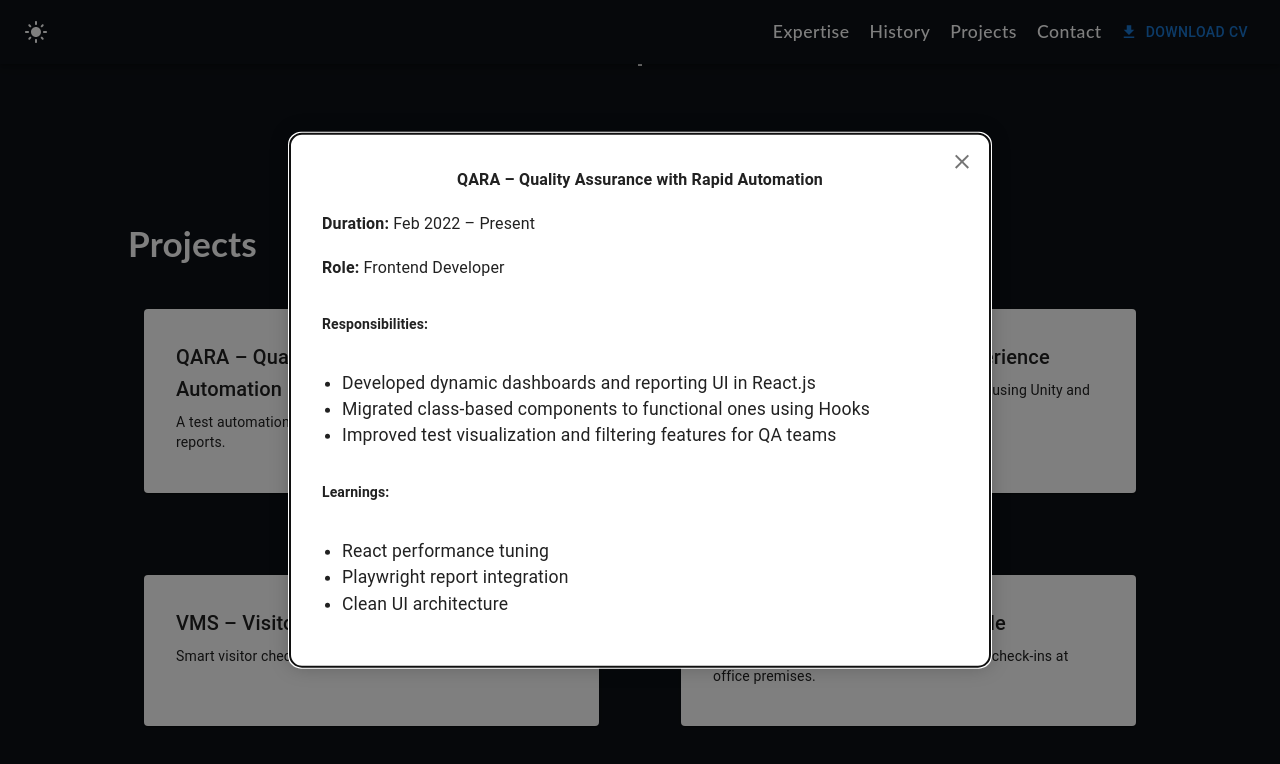
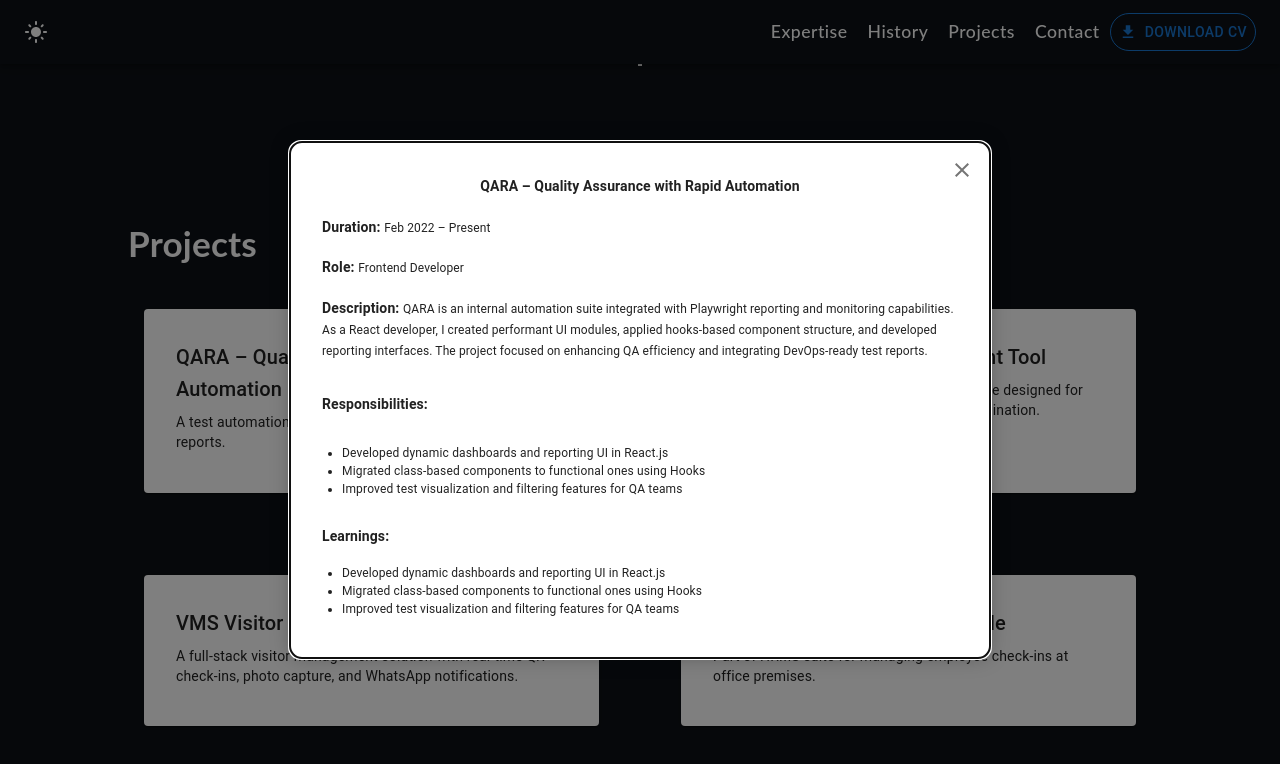
Before and after one commit to anshuli-chitade/profile-card-web, a React (Create React App) app: page / in a window 1280 px wide. Both pictures are taken after a click on the element 371 px from the left and 3623 px from the top of the page. Shown: the part 3223-3987 px from the top of the page. Built offline with nearby package versions, Linux system fonts and the light colour scheme.

Commit message:
[fix] : refactor style

```diff
--- a/src/App.tsx
+++ b/src/App.tsx
@@ -1,4 +1,4 @@
-import React, {useState, useEffect} from "react";
+import React, { useState, useEffect } from "react";
 import {
   Main,
   Timeline,
@@ -8,35 +8,39 @@
   Navigation,
   Footer,
 } from "./components";
-import FadeIn from './components/FadeIn';
-import './index.scss';
+import FadeIn from "./components/FadeIn";
+import "./index.scss";
 
 function App() {
-    const [mode, setMode] = useState<string>('dark');
+  const [mode, setMode] = useState<string>("dark");
 
   const handleModeChange = () => {
-        if (mode === 'dark') {
-            setMode('light');
+    if (mode === "dark") {
+      setMode("light");
     } else {
-            setMode('dark');
+      setMode("dark");
     }
-    }
+  };
 
   useEffect(() => {
-        window.scrollTo({top: 0, left: 0, behavior: 'smooth'});
+    window.scrollTo({ top: 0, left: 0, behavior: "smooth" });
   }, []);
 
   return (
-    <div className={`main-container ${mode === 'dark' ? 'dark-mode' : 'light-mode'}`}>
-        <Navigation parentToChild={{mode}} modeChange={handleModeChange}/>
+    <div
+      className={`main-container ${
+        mode === "dark" ? "dark-mode" : "light-mode"
+      }`}
+    >
+      <Navigation parentToChild={{ mode }} modeChange={handleModeChange} />
       <FadeIn transitionDuration={700}>
-            <Main/>
-            <Expertise/>
-            <Timeline/>
-            <Project/>
-            <Contact/>
+        <Main />
+        <Expertise />
+        <Timeline />
+        <Project />
+        <Contact />
       </FadeIn>
-        <Footer />
+      {/* <Footer /> */}
     </div>
   );
 }
--- a/src/assets/styles/Project.scss
+++ b/src/assets/styles/Project.scss
@@ -46,6 +46,20 @@
   display: flex;
   flex-direction: column;
   gap: 1rem;
+  font-size: 12px;
+
+    .MuiTypography-root {
+    font-size: inherit !important;
+    font-weight: normal;
+    }
+
+  ul li {
+    font-size: inherit !important;
+  }
+
+  strong{
+    font-size: 14px;
+  }
 }
 
 .modal-box img {
--- a/src/components/Navigation.tsx
+++ b/src/components/Navigation.tsx
@@ -87,12 +87,17 @@
         ))}
         <ListItem disablePadding>
           <ListItemButton
-            sx={{ textAlign: "center" }}
-            component="a"
             href="https://anshuli-chitade.github.io/profile-card-web/Anshuli_Chitade.pdf"
             download
           >
-            <ListItemText primary="Download CV" />
+            <ListItemText
+              primary="Download CV"
+              sx={{
+                border: "1px solid",
+                borderRadius: "50px",
+                textAlign: "center",
+              }}
+            />
           </ListItemButton>
         </ListItem>
       </List>
@@ -136,6 +141,12 @@
               href="https://anshuli-chitade.github.io/profile-card-web/Anshuli_Chitade.pdf"
               download
               className="download-btn"
+              style={{
+                borderColor: "text.primary",
+                color: "text.primary",
+                border: "1px solid",
+                borderRadius: "50px",
+              }}
             >
               <DownloadIcon style={{ marginRight: "8px" }} />
               Download CV
--- a/src/components/Project.tsx
+++ b/src/components/Project.tsx
@@ -16,7 +16,6 @@
 interface ProjectType {
   title: string;
   image: string;
-  url: string;
   shortDesc: string;
   fullDesc: string;
   duration: string;
@@ -38,8 +37,6 @@
     setOpen(false);
     setActiveProject(null);
   };
-
-  console.log("activeProject---", activeProject);
 
   return (
     <div className="projects-container" id="projects">
@@ -86,14 +83,15 @@
                   <strong>{activeProject.title}</strong>
                 </Typography>
                 <Typography variant="subtitle1">
-                  <strong>Duration:</strong> {activeProject.duration}
+                  <strong>Duration: </strong> {activeProject.duration}
                 </Typography>
                 <Typography variant="subtitle1">
-                  <strong>Role:</strong> {activeProject.role}
+                  <strong>Role: </strong> {activeProject.role}
                 </Typography>
-                {/* <Typography variant="body1" sx={{ mt: 2 }}>
+                <Typography variant="subtitle1" color="text.primary">
+                  <strong>Description: </strong>
                   {activeProject.fullDesc}
-                </Typography> */}
+                </Typography>
                 <Typography variant="subtitle2" sx={{ mt: 2 }}>
                   <strong>Responsibilities:</strong>
                 </Typography>
@@ -105,11 +103,21 @@
                 <Typography variant="subtitle2">
                   <strong>Learnings:</strong>
                 </Typography>
-                <ul>
-                  {activeProject.learnings.map((item, idx) => (
-                    <li key={idx}>{item}</li>
+                <Typography component="ul" sx={{ pl: 2, mb: 1 }}>
+                  {activeProject.responsibilities.map((item, idx) => (
+                    <Typography
+                      component="li"
+                      key={idx}
+                      sx={{
+                        fontSize: "12px",
+                        fontFamily: "inherit",
+                        listStyle: "disc",
+                      }}
+                    >
+                      {item}
+                    </Typography>
                   ))}
-                </ul>
+                </Typography>
               </>
             )}
           </Box>
--- a/src/constants/constant.js
+++ b/src/constants/constant.js
@@ -7,7 +7,6 @@
   {
     title: "QARA – Quality Assurance with Rapid Automation",
     image: qara,
-    url: "https://www.filmate.club/",
     shortDesc:
       "A test automation suite enhanced with custom Playwright reports.",
     fullDesc:
@@ -26,50 +25,61 @@
     ],
   },
   {
-    title: "xSpaces – Multiplayer 3D Experience",
+    title: "xSpaces - Product Management Tool",
     image: xspaces,
-    url: "https://yujisatojr.itch.io/highspeedchase",
     shortDesc:
-      "A web-integrated 3D multiplayer experience using Unity and React.",
+      "A collaborative, spreadsheet-style workspace designed for structured product planning and team coordination.",
     fullDesc:
-      "xSpaces is a gamified platform featuring multiplayer functionality. I contributed to building the interface using React.js and implemented integrations with Unity WebGL components. This allowed seamless interaction between frontend UI and the game canvas.",
+      "xSpaces is a web-based platform that enables teams to collaboratively manage product data in a flexible, spreadsheet-style environment. It supports structured workflows, grid-based editing, and custom views tailored to product planning needs. I contributed across both frontend and backend, working on interactive features, performance improvements, and overall application stability.",
     duration: "2023",
     role: "Full Stack Developer",
     responsibilities: [
-      "Built React.js interface to embed and control Unity 3D canvas",
-      "Implemented communication between Unity and browser components",
-      "Integrated game analytics and session tracking",
+      "Developed and optimized user interface components using React.js and Material UI",
+      "Built advanced features like Card View and Multi-Dimensional Value column field",
+      "Implemented Summary View to present aggregated data insights",
+      "Contributed to backend development using NestJS for data handling and business logic",
+      "Fixed critical bugs and addressed SonarQube code smells for maintainable codebase",
+      "Performed unit testing to ensure reliability of key modules",
+      "Collaborated on deployment strategy and suggested improvements for CI/CD pipelines",
     ],
     learnings: [
-      "Unity + React communication",
-      "WebGL integration",
-      "Game session analytics",
+      "Designing scalable UI components in React.js with Material UI",
+      "Implementing complex data structures like multi-dimensional fields in a spreadsheet layout",
+      "Writing clean and maintainable backend code using NestJS",
+      "Applying unit testing and resolving static analysis issues (SonarQube)",
+      "Improving application quality through performance tuning and code reviews",
     ],
   },
   {
-    title: "VMS – Visitor Management System",
+    title: "VMS Visitor Management System",
     image: vms,
-    url: "https://yujisatojr.itch.io/spacecraft", // Replace with real deployment link if different
-    shortDesc: "Smart visitor check-in/check-out system with QR-based flow.",
+    shortDesc:
+      "A full-stack visitor management solution with real-time QR check-ins, photo capture, and WhatsApp notifications.",
     fullDesc:
-      "VMS is an internal application built for managing real-time visitor check-ins. I contributed to frontend components using React, built reusable form elements, and connected the app to Loopback APIs for data processing. The system enables real-time badge generation, QR scanning, and log management.",
+      "VMS is a comprehensive visitor management system designed to digitize and streamline the entire check-in process. I led the end-to-end development — from frontend to backend — handling all core functionalities independently. This included visitor photo capture and secure storage in Azure Blob Storage using SAS tokens, real-time QR-based check-ins, WhatsApp notifications with encrypted public links, and UI/UX design enhancements. I also integrated the entire module into the HRMS system via .aspx pages with SQL backend support.",
     duration: "2023 – Present",
-    role: "Frontend Engineer",
+    role: "Full Stack Developer",
     responsibilities: [
-      "Developed React-based visitor and admin interface",
-      "Integrated real-time API-driven check-in flow",
-      "Optimized component reusability and responsiveness",
+      "Developed complete frontend using React.js with focus on usability and responsive design",
+      "Captured visitor photos and securely stored them in Azure Blob Storage using SAS tokens",
+      "Built backend services using Node.js and Prisma ORM for visitor data and audit logging",
+      "Implemented real-time QR-based check-in and badge generation workflows",
+      "Created encrypted public URLs and sent automated WhatsApp notifications to visitors",
+      "Integrated the VMS module into HRMS using .aspx pages and SQL Server",
+      "Handled critical issue resolution and performance optimization across the stack",
+      "Contributed significantly to UI/UX flow and interface consistency",
     ],
     learnings: [
-      "Loopback API consumption",
-      "Real-time form flows",
-      "Reusable component design",
+      "Full-stack architecture with Node.js, React, and Prisma ORM",
+      "Secure media storage using Azure Blob Storage and SAS token authentication",
+      "Real-time communication and third-party messaging (WhatsApp Business API)",
+      "Cross-platform system integration (.NET-based HRMS + custom JS module)",
+      "Building scalable, maintainable modules from scratch",
     ],
   },
   {
     title: "Check-In Agent – HRMS Module",
     image: checkin,
-    url: "https://www.datumlearn.com/", // This looks unrelated — replace with internal HRMS link if needed
     shortDesc:
       "Part of HRMS suite for managing employee check-ins at office premises.",
     fullDesc:
```
Lines whose indentation alone changed are shown as unchanged.
